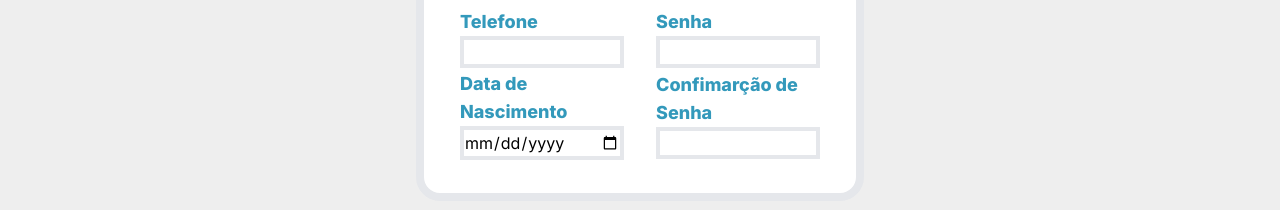
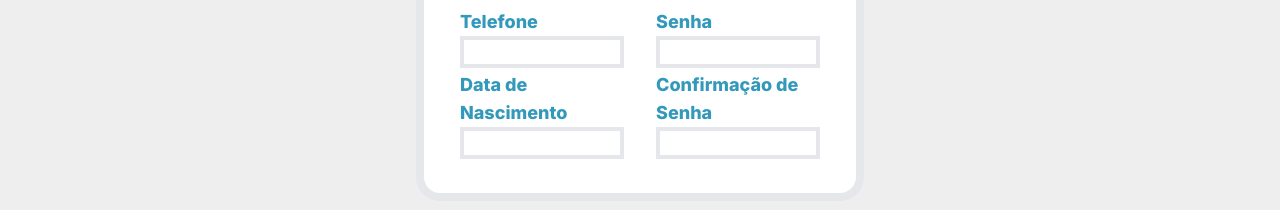
Before and after one commit to gustavogorges/AdotePet, a Next.js app: page /register in a window 1280 px wide. Shown: the part 430-640 px from the top of the page. Built offline with nearby package versions, Linux system fonts and the light colour scheme.

Commit message:
feat : register page working properly, taking the value from the inputs and saving in backend

```diff
--- a/package.json
+++ b/package.json
@@ -13,6 +13,7 @@
     "@emotion/styled": "^11.11.5",
     "@mui/icons-material": "^5.15.19",
     "@mui/material": "^5.15.19",
+    "axios": "^1.7.2",
     "next": "14.2.3",
     "react": "^18",
     "react-dom": "^18"
--- a/src/app/register/page.tsx
+++ b/src/app/register/page.tsx
@@ -1,22 +1,61 @@
 'use client'
 import Nav from "@/components/nav/nav";
 import { User } from "@/models/User";
+import { Key } from "@mui/icons-material";
 import ArrowBackIcon from '@mui/icons-material/ArrowBack';
 import { blue, grey } from "@mui/material/colors";
-import { log } from "console";
+import { useState } from "react";
+import { UserService } from "@/services/userService";
+
+type FormData = {
+    [key : string] : string
+}
 
 const Register = () => {
-    let user = new User;
-    let passwordConfirmation : string = '';
+    let user = new User('','','','','');
+
+    const [formData, setFormData] = useState({
+     userName : '',
+     userEmail : '',
+     userTelephone : '',
+     userPassword : '',
+     userBornDate : '',
+     passwordConfirmation : '',
+    })
 
     const listInputs = [
-        { text: 'Nome Completo', type: "text", value: user.name },
-        { text: 'Email', type: "text", value: user.email },
-        { text: 'Telefone', type: "number", value: user.telephone },
-        { text: 'Senha', type: "text", value: user.password },
-        { text: 'Data de Nascimento', type: "date", value: user.bornDate },
-        { text: 'Confimarção de Senha', type: "text", value: passwordConfirmation },
+        { text: 'Nome Completo', name: 'userName', type: 'text' },
+        { text: 'Email', name: 'userEmail', type: 'text' },
+        { text: 'Telefone', name: 'userTelephone', type: 'number' },
+        { text: 'Senha', name: 'userPassword', type: 'password' },
+        { text: 'Data de Nascimento', name: 'userBornDate', type: 'text' },
+        { text: 'Confirmação de Senha', name: 'passwordConfirmation', type: 'password' },
     ]
+
+    const handleChange = (e : React.ChangeEvent<HTMLInputElement>) => {
+        const { name , value } = e.target;
+
+        setFormData({
+            ...formData,
+            [name]: value
+        })
+    }
+
+    const handleSubmit = async() => {
+        const {userName, userEmail, userTelephone, userPassword, userBornDate} = formData;
+
+        let newUser = new User(
+            userName,
+            userEmail,
+            userTelephone,
+            userPassword,
+            userBornDate
+        )
+
+        newUser = await UserService.registerUser(newUser);
+
+        console.log(newUser)
+    }
 
     return (
 
@@ -46,7 +85,13 @@ const Register = () => {
                                             <>
                                                 <div className=" w-full h-full flex flex-col justify-center px-4">
                                                     <p className="text-lg text-[#3399BB] font-extrabold" key={input.text}>{input.text}</p>
-                                                    <input className=" border-4 outline-none px text-base w-full" type={input.type} value={input.value}/>
+                                                    <input
+                                                    className=" border-4 outline-none px text-base w-full"
+                                                    type={input.type}
+                                                    name={input.name}
+                                                    value={formData[input.name] || ''}
+                                                    onChange={handleChange}
+                                                    />
                                                 </div>
                                             </>
                                         );
@@ -62,7 +107,13 @@ const Register = () => {
                                             <>
                                                 <div className=" w-full h-full flex flex-col justify-center px-4">
                                                     <p className="text-lg text-[#3399BB] font-extrabold" key={input.text}>{input.text}</p>
-                                                    <input className=" border-4 outline-none px text-base w-full" type={input.type} value={input.value}/>
+                                                    <input
+                                                    className=" border-4 outline-none px text-base w-full"
+                                                    type={input.type}
+                                                    name={input.name}
+                                                    value={formData[input.name] || ''}
+                                                    onChange={handleChange}
+                                                    />
                                                 </div>
                                             </>
                                         );
@@ -76,7 +127,7 @@ const Register = () => {
                     <div className=" h-full w-[15%] bg-[#D971A1] flex justify-center rounded-2xl items-center cursor-pointer">
                         <p
                         onClick={()=> {
-                            console.log(user);
+                            handleSubmit()
                         }}
                         className="text-white text-lg underline font-bold">
                         Cadastrar
--- a/src/models/User.ts
+++ b/src/models/User.ts
@@ -3,6 +3,14 @@ export class User {
     name !: string;
     email !: string;
     telephone !: string;
-    bornDate !: Date;
     password !: string;
+    bornDate !: string;
+
+    constructor(name: string, email: string, telephone: string, password: string, bornDate: string) {
+        this.name = name;
+        this.email = email;
+        this.telephone = telephone;
+        this.password = password;
+        this.bornDate = bornDate;
+    }
 }
--- /dev/null
+++ b/src/services/UserService.ts
@@ -0,0 +1,18 @@
+import axios from 'axios'
+import { User } from '@/models/User'
+
+const baseUrl = 'http://localhost:3000/api/users';
+
+export const UserService = {
+    registerUser : async(user : User) => {
+        try {
+            const response = await axios.post(baseUrl, user, {
+            headers: {
+          'Content-Type': 'application/json'
+        }});
+            return response.data;
+        } catch(error) {
+            console.log(error)
+        }
+    }
+}
```
Also changed, not shown: 1 other file (tests, documents, lock files or other folders).
